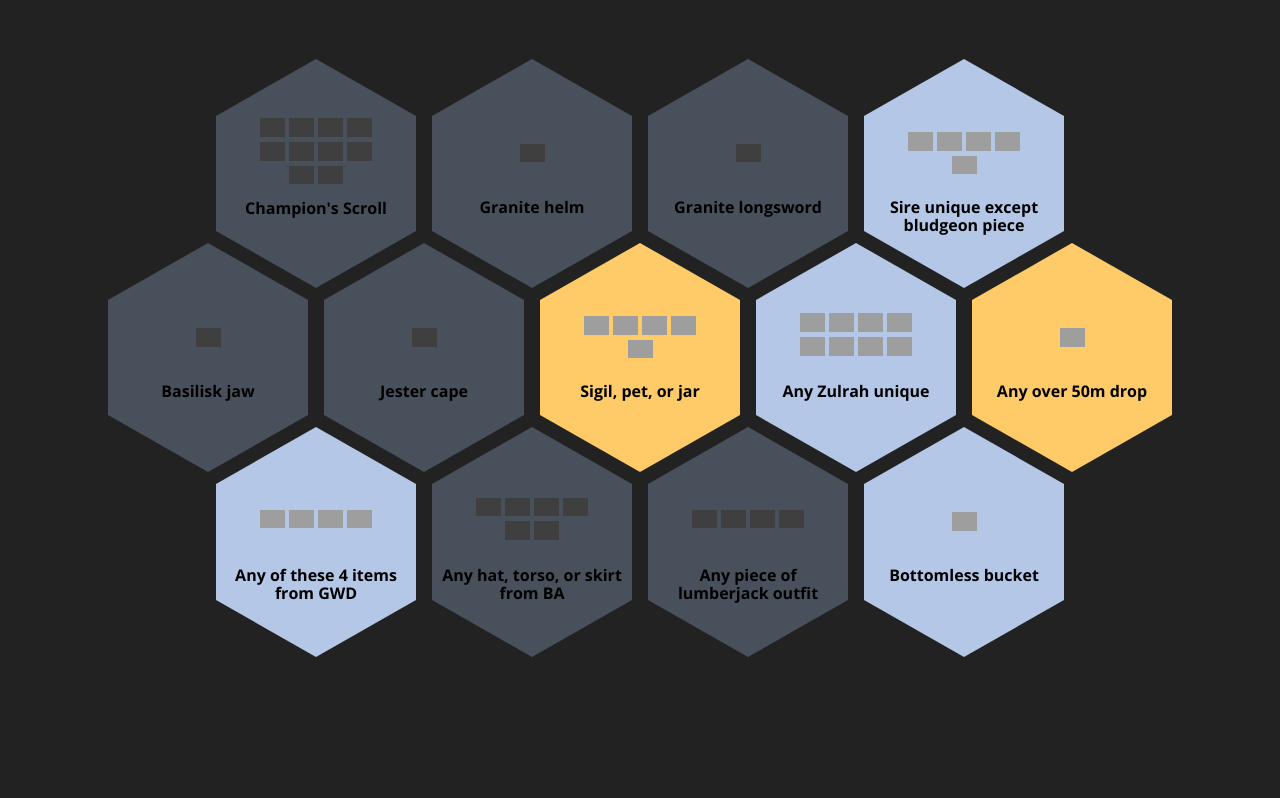
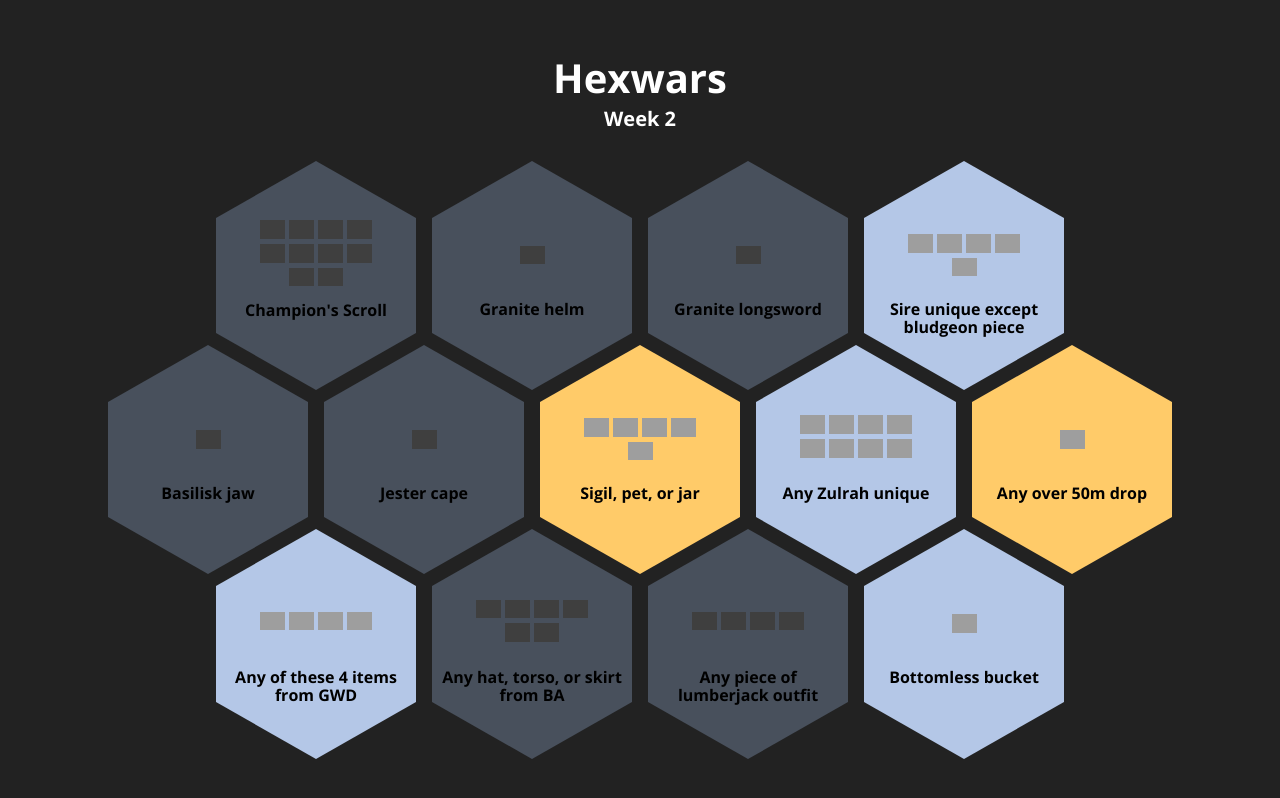
Before and after one commit to ArwonH/ArwonH, a plain HTML site: page index.html in a window 1280 px wide. Drawn offline with nearby package versions, Linux system fonts and the light colour scheme; grey boxes are pictures that could not be loaded.

Commit message:
Add files via upload

```diff
--- a/index.html
+++ b/index.html
@@ -4,10 +4,12 @@
     <meta name="viewport" content="initial-scale=1,maximum-scale=1,user-scalable=no">
     <meta http-equiv="X-UA-Compatible" content="IE=Edge,chrome=1" />
     <meta charset="utf-8">
-    <link rel="stylesheet" href="main.css?v=3">
+    <link rel="stylesheet" href="main.css?v=4">
     <link href="https://fonts.googleapis.com/css2?family=Open+Sans:wght@700&display=swap" rel="stylesheet">
 </head>
 <body>
+    <h1>Hexwars</h1>
+    <h2>Week 2</h2>
     <ul id="grid" class="clear">
         <li class="completed">
             <div class="hexContent">
--- a/main.css
+++ b/main.css
@@ -236,3 +236,14 @@ li.completed .hexContent:hover + .hexagon {
         border-top-color: #394049 !important;
         border-bottom-color: #394049 !important;
     }
+h1 {
+    text-align:center;
+    color:#fff;
+    font-size: 40px;
+}
+h2 {
+    text-align: center;
+    color: #fff;
+    font-size: 20px;
+    margin-bottom: 20px;
+}
```
